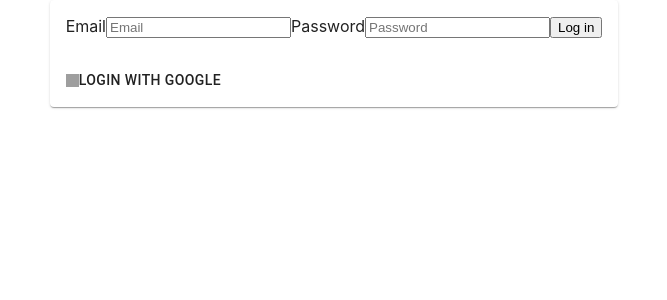
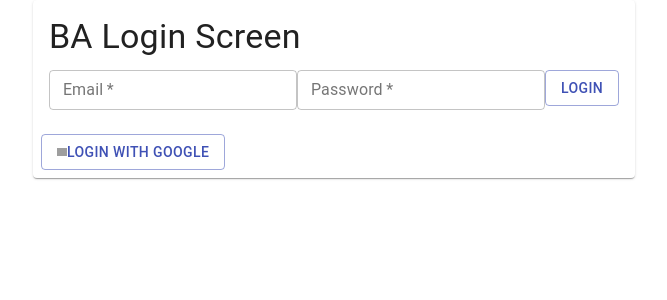
Before and after one commit to lucaslovato/ReactCard, a React (Create React App) app in the folder reactcard/: page /login in a window 1280 px wide. Shown: the top 300 px of the page, without its empty margins (306-973 px from the left). Built offline with nearby package versions, Linux system fonts and the light colour scheme; no server answers; grey boxes are pictures that could not be loaded.

Commit message:
Improve login screen

```diff
--- a/reactcard/src/Login.js
+++ b/reactcard/src/Login.js
@@ -8,27 +8,17 @@ import CardActions from '@material-ui/core/CardActions';
 import CardContent from '@material-ui/core/CardContent';
 import Button from '@material-ui/core/Button';
 import * as firebase from 'firebase';
+import TextField from '@material-ui/core/TextField';
+import { Typography } from "@material-ui/core";
 
 const useStyles = makeStyles({
     root: {
         minWidth: 275,
     },
-    bullet: {
-        display: 'inline-block',
-        margin: '0 2px',
-        transform: 'scale(0.8)',
-    },
-    title: {
-        fontSize: 14,
-    },
-    pos: {
-        marginBottom: 12,
-    },
     mainDiv: {
         position: "relative",
         display: "flex",
         justifyContent: "center",
-        flexWrap: "wrap"
     },
 });
 
@@ -50,31 +40,25 @@ const Login = ({ history }) => {
         },
         [history]
     );
+
     const Auth = useContext(AuthContext);
+
     const checkIfIsABAEmail = (email) => {
-        const test = email.split('@');
-        const test2 = "brickabode.com"
-        console.log("test", email.split('@')[1]);
-        console.log("test2", test2);
-        console.log(test[1] === test2);
-        return email.split('@')[1] === test2;
+        return email.split('@')[1] === "brickabode.com";
     }
+
     const handleGLogin = useCallback(
         async event => {
             const provider = new firebase.auth.GoogleAuthProvider();
-
-            console.log("caiu aqui provider", provider);
             try {
                 await app
                     .auth()
                     .setPersistence(firebase.auth.Auth.Persistence.SESSION)
                     .then(() => {
-                        console.log("caiu aqui app", app);
                         app
                             .auth()
                             .signInWithPopup(provider)
                             .then(result => {
-                                console.log("result:", result.user.email)
                                 if (checkIfIsABAEmail(result.user.email)) {
                                     history.push('/')
                                 } else { app.auth().signOut() }
@@ -97,26 +81,46 @@ const Login = ({ history }) => {
         <div className={classes.mainDiv}>
             <Card className={classes.root}>
                 <CardContent>
+                    <Typography variant="h4" gutterBottom>
+                        BA Login Screen
+                    </Typography>
                     <form onSubmit={handleLogin}>
-                        <label>
-                            Email
-                    <input name="email" type="email" placeholder="Email" />
-                        </label>
-                        <label>
-                            Password
-                    <input name="password" type="password" placeholder="Password" />
-                        </label>
-                        <button type="submit">Log in</button>
-
+                        <TextField
+                            required
+                            name="email"
+                            id="outlined-password-input"
+                            label="Email"
+                            type="text"
+                            autoComplete="current-password"
+                            variant="outlined"
+                            size="small"
+                        />
+                        <TextField
+                            required
+                            name="password"
+                            id="outlined-password-input"
+                            label="Password"
+                            type="password"
+                            autoComplete="current-password"
+                            variant="outlined"
+                            size="small"
+                        />
+                        <Button
+                            type="submit"
+                            variant="outlined"
+                            color="primary"
+                        >LogIn</Button>
                     </form>
                 </CardContent>
                 <CardActions>
-                    <Button onClick={handleGLogin}>
+                    <Button onClick={handleGLogin} size="medium"
+                        variant="outlined"
+                        color="primary"
+                    >
                         <img
                             src="https://upload.wikimedia.org/wikipedia/commons/5/53/Google_%22G%22_Logo.svg"
                             alt="logo"
-                            width="13px"
-                            height="13px"
+                            width="10px"
                         />Login with Google</Button>
                 </CardActions>
             </Card>
--- a/reactcard/src/ReactEaster.js
+++ b/reactcard/src/ReactEaster.js
@@ -81,6 +81,7 @@ export default function ReactEaster() {
                         src={superMario}
                         frameborder="0"
                         allowfullscreen
+                        scrolling="no"
                     />
                     I LOVE CI
             <br />
--- a/reactcard/src/TabMenu.js
+++ b/reactcard/src/TabMenu.js
@@ -18,6 +18,8 @@ import pgDotnet from "./assets/dotnet.png";
 import brickLogo from './assets/brick-abode.png'
 import ReactEaster from './ReactEaster';
 import app from "./base";
+import ExitToAppIcon from '@material-ui/icons/ExitToApp';
+import IconButton from '@material-ui/core/IconButton';
 
 export const TabPanel = (props) => {
     const { children, value, index, ...other } = props;
@@ -80,6 +82,9 @@ const useStyles = makeStyles(theme => ({
         justifyContent: "center",
         flexWrap: "wrap"
     },
+    toolbarDiv: {
+        display: "flex"
+    },
 }));
 
 export default function NavTabs() {
@@ -94,11 +99,13 @@ export default function NavTabs() {
     return (
         <div className={classes.root}>
             <AppBar position="static" className={classes.toolbar}>
-                <div>
+                <div className={classes.toolbarDiv}>
                     <a href={brickAbodeUrl} target="_blank" rel="noopener noreferrer">
                         <img className={classes.logo} src={brickLogo} alt="Brick Abode Logo" />
                     </a>
-                    <button onClick={() => app.auth().signOut()}>Sign out</button>
+                    <IconButton color="secondary" aria-label="delete" className={classes.margin} onClick={() => app.auth().signOut()}>
+                        <ExitToAppIcon fontSize="inherit" />
+                    </IconButton>
                 </div>
                 <Tabs
                     variant="fullWidth"
```
Also changed, not shown: reactcard/src/assets/selvagem.jpg (added).
